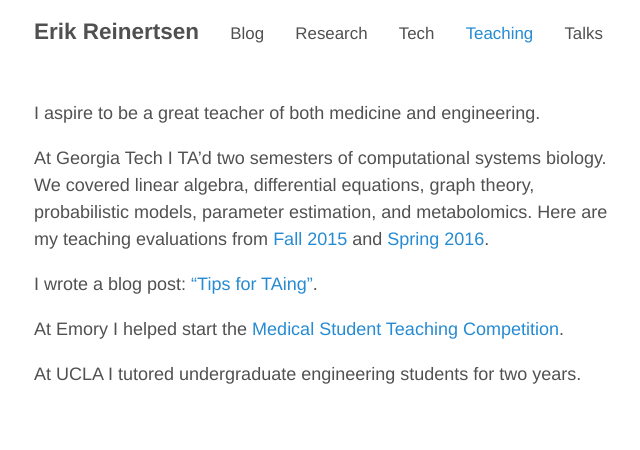
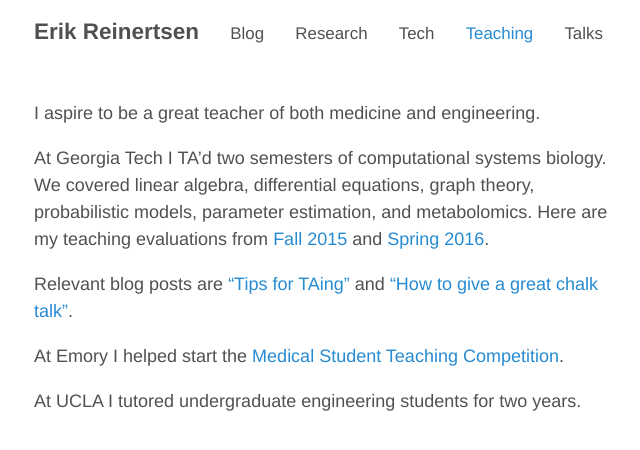
Before and after one commit to erikr/erikr.github.io, a Jekyll site: the page built from teaching.md, in a window 1280 px wide. Shown: the top 450 px of the page, without its empty margins (318-958 px from the left). Built offline with Jekyll 4.4.1, drawn with Linux system fonts in a browser that asks for light colours; nearby versions of some CDN libraries; comment, search, counter and statistics services are not loaded.

Commit message:
added link of chalk talk blog to teaching.md

```diff
--- a/teaching.md
+++ b/teaching.md
@@ -8,7 +8,7 @@ I aspire to be a great teacher of both medicine and engineering.
 
 At Georgia Tech I TA'd two semesters of computational systems biology. We covered linear algebra, differential equations, graph theory, probabilistic models, parameter estimation, and metabolomics. Here are my teaching evaluations from [Fall 2015](/assets/ta_eval_15.pdf) and [Spring 2016](/assets/ta_eval_16.pdf).
 
-I wrote a blog post: ["Tips for TAing"](http://erikreinertsen.com/tips-for-taing).
+Relevant blog posts are ["Tips for TAing"](http://erikreinertsen.com/tips-for-taing) and ["How to give a great chalk talk"](https://erikreinertsen.com/give-a-great-chalk-talk/).
 
 At Emory I helped start the [Medical Student Teaching Competition](https://journals.lww.com/academicmedicine/fulltext/2017/08000/Encouraging_Student_Interest_in_Teaching_Through_a.34.aspx).
 
```
